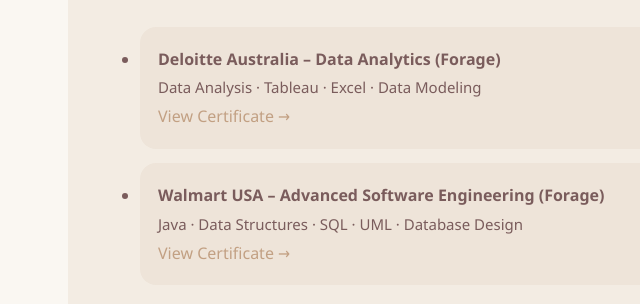
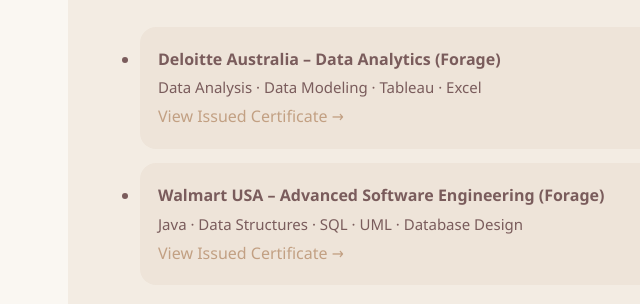
Before and after one commit to rsaikeerthi31/Keerthi-portfolio, a plain HTML site: page index.html in a window 1280 px wide. Shown: the part 3390-3694 px from the top of the page, 22-662 px from the left. Drawn offline with Linux system fonts and the light colour scheme.

Commit message:
Use issued Forage certificate links for Deloitte and Walmart

```diff
--- a/index.html
+++ b/index.html
@@ -122,22 +122,24 @@
         <div class="card">
             <h2>Achievements & Certifications</h2>
 
-            <!-- PREMIUM CERTIFICATIONS -->
+            <!-- FORAGE – ISSUED CERTIFICATES -->
             <ul class="achievements">
 
                 <li class="highlight-cert">
                     <strong>Deloitte Australia – Data Analytics (Forage)</strong><br>
-                    <span>Data Analysis · Tableau · Excel · Data Modeling</span><br>
-                    <a href="https://www.theforage.com/simulations/deloitte-au/data-analytics-s5zy" target="_blank">
-                        View Certificate →
+                    <span>Data Analysis · Data Modeling · Tableau · Excel</span><br>
+                    <a href="https://www.theforage.com/completion-certificates/9PBTqmSxAf6zZTseP/io9DzWKe3PTsiS6GG_9PBTqmSxAf6zZTseP_mtWKQF2aRfF8hYN7T_1768209081282_completion_certificate.pdf"
+                       target="_blank">
+                        View Issued Certificate →
                     </a>
                 </li>
 
                 <li class="highlight-cert">
                     <strong>Walmart USA – Advanced Software Engineering (Forage)</strong><br>
                     <span>Java · Data Structures · SQL · UML · Database Design</span><br>
-                    <a href="https://www.theforage.com/simulations/walmart/software-engineering-fceb" target="_blank">
-                        View Certificate →
+                    <a href="https://www.theforage.com/completion-certificates/prBZoAihniNijyD6d/oX6f9BbCL9kJDJzfg_prBZoAihniNijyD6d_mtWKQF2aRfF8hYN7T_1768220797159_completion_certificate.pdf"
+                       target="_blank">
+                        View Issued Certificate →
                     </a>
                 </li>
 
@@ -164,7 +166,7 @@
 
             </ul>
 
-            <!-- ACHIEVEMENTS -->
+            <!-- OTHER ACHIEVEMENTS -->
             <ul class="achievements">
                 <li>1st Place – Paper Presentation, TECHNOTSAV 2023</li>
                 <li>Appreciation Letter – Student Head Coordinator, TECHNOTSAV Events</li>
```
